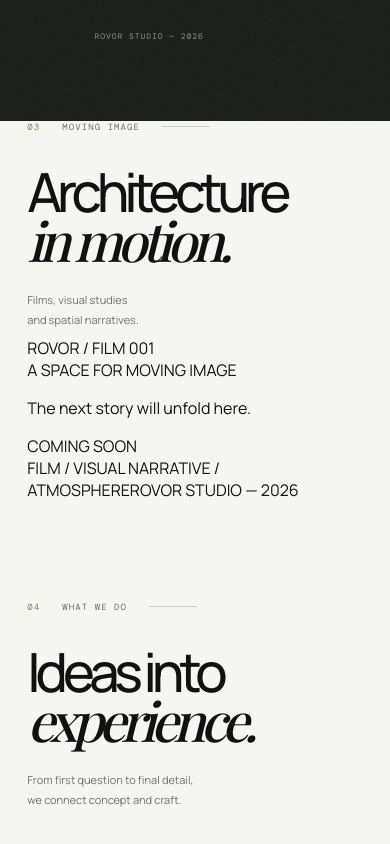
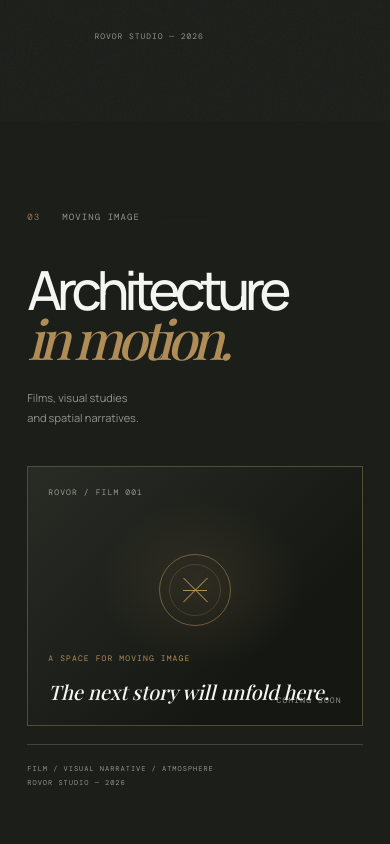
Before and after one commit to rovor-debug/rovor-studio, a Next.js app: page / in a window 390 px wide. Shown: the part 4060-4904 px from the top of the page. Built offline with nearby package versions, Linux system fonts and the light colour scheme; no server answers; a web font is replaced by a local one.

Commit message:
Style ROVOR films showcase for desktop and mobile

```diff
--- a/app/globals.css
+++ b/app/globals.css
@@ -440,3 +440,34 @@ button,input{font:inherit}
 @media(max-width:680px) {
   .footer__socials { grid-column:1/-1; flex-wrap:wrap; }
 }
+
+/* ROVOR — future-ready film showcase */
+.films { padding:clamp(105px,13vw,170px) 0; background:#1b1e19; color:#f5f5f2; }
+.films__heading { display:flex; justify-content:space-between; align-items:end; gap:35px; margin-bottom:65px; }
+.films .section-kicker { color:rgba(245,245,242,.55); }
+.films .section-title { margin-top:42px; }
+.films .section-title em { color:var(--accent); }
+.films .section-heading__aside { color:rgba(245,245,242,.55); }
+.films__stage { position:relative; width:100%; aspect-ratio:16/9; min-height:280px; overflow:hidden; background:#252922; border:1px solid rgba(176,141,87,.35); }
+.films__placeholder { position:absolute; inset:0; display:flex; flex-direction:column; justify-content:space-between; padding:clamp(20px,4vw,48px); background:radial-gradient(ellipse at 52% 45%,rgba(176,141,87,.13),transparent 42%),linear-gradient(135deg,#292c25,#151713 72%); }
+.films__index,.films__duration,.films__status,.films__foot { font:8px var(--mono); letter-spacing:.14em; color:rgba(245,245,242,.55); }
+.films__placeholder-mark { position:absolute; left:50%; top:48%; width:90px; height:90px; transform:translate(-50%,-50%); border:1px solid rgba(176,141,87,.55); border-radius:50%; display:grid; place-items:center; }
+.films__placeholder-mark:before { content:""; position:absolute; inset:9px; border:1px solid rgba(176,141,87,.25); border-radius:50%; }
+.films__placeholder-mark span { position:absolute; width:1px; height:34px; background:var(--accent); transform:rotate(45deg); }
+.films__placeholder-mark span:nth-child(2) { transform:rotate(-45deg); }
+.films__placeholder-mark span:nth-child(3) { width:24px; height:1px; transform:rotate(0); }
+.films__placeholder-copy { position:absolute; left:clamp(20px,4vw,48px); bottom:clamp(20px,4vw,48px); }
+.films__status { color:var(--accent); }
+.films__placeholder-copy p { margin:12px 0 0; font:italic clamp(20px,3vw,34px) var(--serif); color:#f5f5f2; }
+.films__duration { position:absolute; right:clamp(20px,4vw,48px); bottom:clamp(20px,4vw,48px); }
+.films__video { display:block; width:100%; height:100%; object-fit:cover; background:#111; }
+.films__foot { display:flex; justify-content:space-between; gap:20px; padding-top:17px; border-top:1px solid rgba(245,245,242,.18); margin-top:18px; }
+@media(max-width:680px) {
+ .films { padding:90px 0; }
+ .films__heading { display:block; margin-bottom:38px; }
+ .films .section-title { font-size:clamp(54px,13vw,78px); }
+ .films__stage { aspect-ratio:4/3; min-height:260px; }
+ .films__placeholder-mark { width:72px; height:72px; }
+ .films__foot { display:block; line-height:2; font-size:7px; }
+ .films__foot span { display:block; }
+}
```
